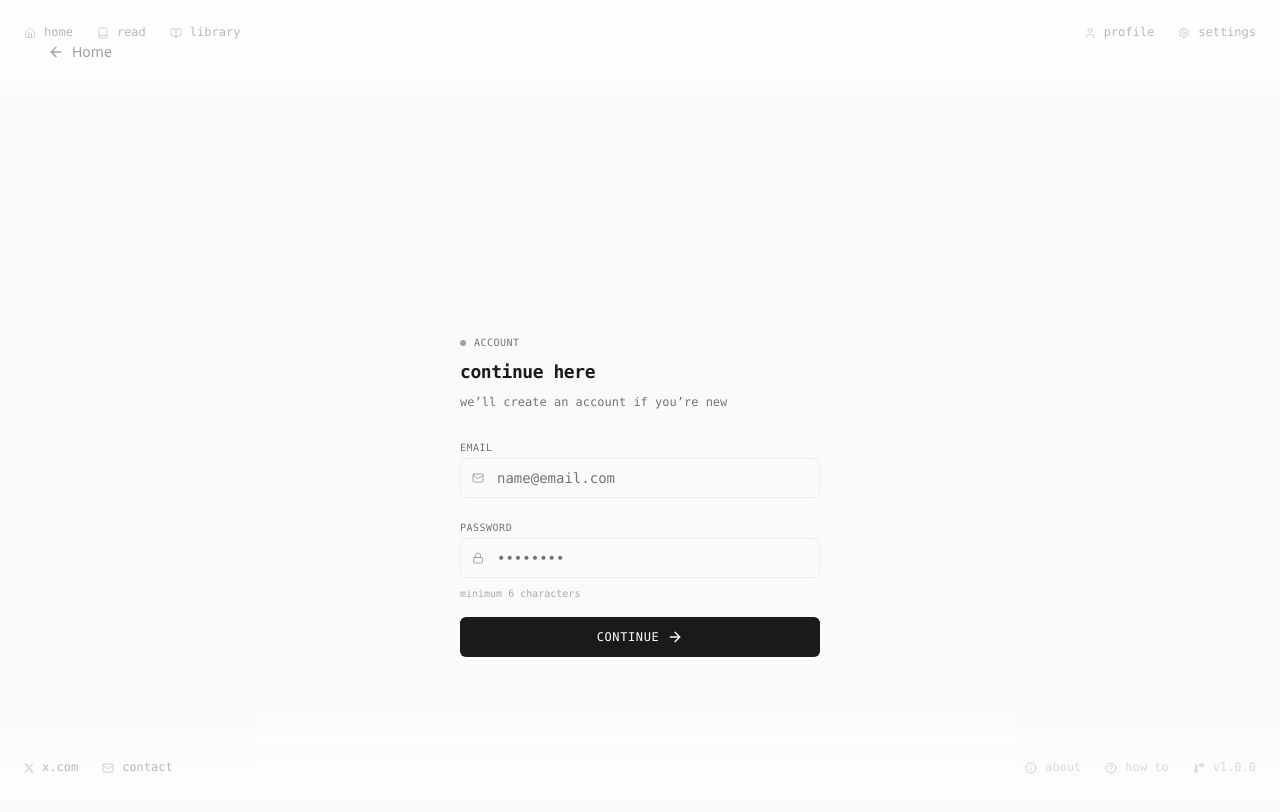
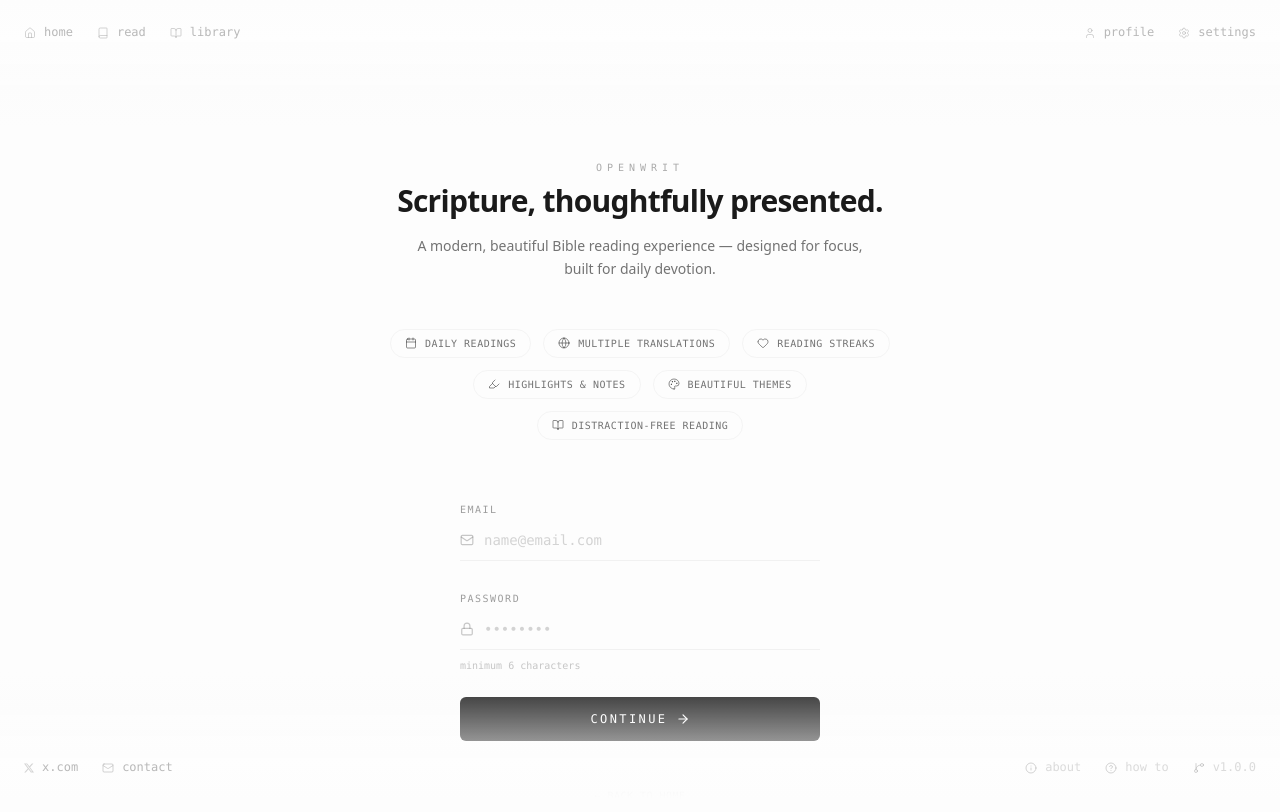
Before and after one commit to cadeross/Bible, a Next.js app: page /auth/login in a window 1280 px wide. Shown: the top 812 px of the page. Built offline with nearby package versions, Linux system fonts and the light colour scheme; no server answers.

Commit message:
Updated login/signup page

```diff
--- a/src/app/auth/login/page.tsx
+++ b/src/app/auth/login/page.tsx
@@ -1,22 +1,103 @@
 "use client";
 
+import { useRouter } from "next/navigation";
+import { motion } from "framer-motion";
+import { AuthTabs } from "@/components/auth/auth-tabs";
+import { BookOpen, Globe, Heart, Calendar, Highlighter, Palette } from "lucide-react";
 import Link from "next/link";
-import { ArrowLeft } from "lucide-react";
-import { useRouter } from "next/navigation";
-import { AuthTabs } from "@/components/auth/auth-tabs";
-import { Button } from "@/components/ui/button";
+
+const containerVariants = {
+    hidden: { opacity: 0 },
+    visible: {
+        opacity: 1,
+        transition: {
+            staggerChildren: 0.1,
+            delayChildren: 0.05,
+        },
+    },
+};
+
+const itemVariants = {
+    hidden: { opacity: 0, y: 16 },
+    visible: {
+        opacity: 1,
+        y: 0,
+        transition: {
+            type: "spring" as const,
+            stiffness: 400,
+            damping: 25,
+        },
+    },
+};
+
+const features = [
+    { icon: Calendar, label: "daily readings" },
+    { icon: Globe, label: "multiple translations" },
+    { icon: Heart, label: "reading streaks" },
+    { icon: Highlighter, label: "highlights & notes" },
+    { icon: Palette, label: "beautiful themes" },
+    { icon: BookOpen, label: "distraction-free reading" },
+];
 
 export default function AuthPage() {
     const router = useRouter();
 
     return (
-        <div className="flex min-h-screen flex-col items-center justify-center p-4 bg-muted/40 transition-colors">
-            <div className="absolute top-24 left-4 md:top-8 md:left-8">
-                <Button variant="ghost" asChild>
-                    <Link href="/"><ArrowLeft className="mr-2 h-4 w-4" /> Home</Link>
-                </Button>
-            </div>
-            <AuthTabs onSuccess={() => router.push("/")} />
-        </div>
+        <motion.div
+            className="flex min-h-[calc(100vh-4rem)] flex-col items-center justify-center px-6 py-16"
+            variants={containerVariants}
+            initial="hidden"
+            animate="visible"
+        >
+            {/* Hero Branding */}
+            <motion.div variants={itemVariants} className="text-center mb-12 space-y-4">
+                <div className="space-y-2">
+                    <h1 className="text-[10px] font-mono uppercase tracking-[0.5em] text-muted-foreground/60">
+                        openwrit
+                    </h1>
+                    <p className="text-2xl md:text-3xl font-bold tracking-tight text-foreground">
+                        Scripture, thoughtfully presented.
+                    </p>
+                </div>
+                <p className="text-sm text-muted-foreground max-w-md mx-auto leading-relaxed">
+                    A modern, beautiful Bible reading experience — designed for focus, built for daily devotion.
+                </p>
+            </motion.div>
+
+            {/* Feature Highlights */}
+            <motion.div variants={itemVariants} className="mb-14">
+                <div className="flex flex-wrap justify-center items-center gap-3 max-w-lg mx-auto">
+                    {features.map((feature) => {
+                        const Icon = feature.icon;
+                        return (
+                            <div
+                                key={feature.label}
+                                className="group flex items-center gap-2 px-3.5 py-1.5 rounded-full border border-border/40 bg-secondary/5 hover:bg-secondary/10 hover:border-primary/30 transition-all duration-300 cursor-default"
+                            >
+                                <Icon className="h-3 w-3 text-primary/50 group-hover:text-primary transition-colors" />
+                                <span className="text-[10px] font-mono text-muted-foreground uppercase tracking-wider group-hover:text-foreground transition-colors">
+                                    {feature.label}
+                                </span>
+                            </div>
+                        );
+                    })}
+                </div>
+            </motion.div>
+
+            {/* Auth Form */}
+            <motion.div variants={itemVariants} className="w-full">
+                <AuthTabs onSuccess={() => router.push("/")} />
+            </motion.div>
+
+            {/* Footer Link */}
+            <motion.div variants={itemVariants} className="mt-10">
+                <Link
+                    href="/"
+                    className="text-[10px] font-mono text-muted-foreground/50 uppercase tracking-wider hover:text-foreground transition-colors"
+                >
+                    ← back to home
+                </Link>
+            </motion.div>
+        </motion.div>
     );
 }
--- a/src/app/profile/page.tsx
+++ b/src/app/profile/page.tsx
@@ -287,54 +287,8 @@
     }
 
     if (!user) {
-        return (
-            <div className="flex min-h-[85vh] items-center justify-center p-6 animate-in fade-in zoom-in duration-500">
-                <div className="w-full max-w-4xl grid md:grid-cols-2 gap-12 items-center">
-
-                    {/* Marketing / Info Side */}
-                    <div className="space-y-8 text-left order-2 md:order-1">
-                        <div className="space-y-2">
-                            <h1 className="text-4xl font-mono font-bold tracking-tight text-primary">account</h1>
-                            <p className="text-muted-foreground font-mono text-sm max-w-md leading-relaxed">
-                                sign in to access cloud features and save your reading progress.
-                            </p>
-                        </div>
-
-                        <div className="space-y-6">
-                            {[
-                                { icon: Cloud, label: "cloud sync", desc: "access highlights & wisdom across all devices" },
-                                { icon: Activity, label: "reading stats", desc: "track words read, chapters completed, and streaks" },
-                                { icon: Palette, label: "customization", desc: "persist themes and reading preferences" }
-                            ].map((item, i) => (
-                                <div key={i} className="flex gap-4 group">
-                                    <div className="h-10 w-10 shrink-0 rounded-md bg-secondary/20 flex items-center justify-center border border-border/50 group-hover:border-primary/50 transition-colors">
-                                        <item.icon className="h-4 w-4 text-primary" />
-                                    </div>
-                                    <div className="space-y-1">
-                                        <div className="font-mono text-xs font-bold uppercase tracking-widest text-foreground">{item.label}</div>
-                                        <div className="font-mono text-xs text-muted-foreground">{item.desc}</div>
-                                    </div>
-                                </div>
-                            ))}
-                        </div>
-
-                        <div className="pt-4 border-t border-border/40">
-                            <div className="flex gap-8 text-[10px] font-mono text-muted-foreground uppercase tracking-widest">
-                                <span>v1.0.0</span>
-                                <span>secure</span>
-                                <span>privacy focused</span>
-                            </div>
-                        </div>
-                    </div>
-
-                    {/* Auth Form Side */}
-                    <div className="order-1 md:order-2 bg-secondary/5 border border-border/50 rounded-lg p-6 md:p-8 backdrop-blur-sm relative overflow-hidden">
-                        <AuthTabs onSuccess={() => router.refresh()} />
-                    </div>
-
-                </div>
-            </div>
-        );
+        router.push("/auth/login");
+        return <Loading />;
     }
 
     return (
--- a/src/components/auth/auth-tabs.tsx
+++ b/src/components/auth/auth-tabs.tsx
@@ -98,54 +98,52 @@
 
     return (
         <div className="w-full max-w-[360px] mx-auto font-mono">
-            <div className="space-y-6">
-                <div className="space-y-2">
-                    <div className="text-[10px] uppercase tracking-wider text-muted-foreground flex items-center gap-2">
-                        <span className="w-1.5 h-1.5 rounded-full bg-primary/40" />
-                        account
-                    </div>
-                    <h2 className="text-lg font-bold tracking-tight">continue here</h2>
-                    <p className="text-xs text-muted-foreground">we’ll create an account if you’re new</p>
-                </div>
-                <form onSubmit={handleContinue} className="space-y-4">
-                    <div className="space-y-2">
-                        <Label htmlFor="email" className="text-[10px] uppercase tracking-wider text-muted-foreground">
+            <div>
+                <form onSubmit={handleContinue} className="space-y-6">
+                    <div className="space-y-1">
+                        <Label htmlFor="email" className="text-[10px] uppercase tracking-[0.15em] text-muted-foreground/70 font-mono">
                             email
                         </Label>
-                        <div className="relative">
-                            <Mail className="absolute left-3 top-1/2 h-3 w-3 -translate-y-1/2 text-muted-foreground/60" />
-                            <Input
+                        <div className="relative group">
+                            <Mail className="absolute left-0 top-1/2 h-3.5 w-3.5 -translate-y-1/2 text-muted-foreground/40 group-focus-within:text-primary/60 transition-colors" />
+                            <input
                                 id="email"
                                 type="email"
                                 placeholder="name@email.com"
                                 required
+                                autoComplete="email"
                                 value={email}
                                 onChange={(e) => setEmail(e.target.value)}
-                                className="pl-9 bg-secondary/10 border border-border/60 focus-visible:ring-1 focus-visible:ring-primary/40 text-sm"
+                                className="w-full pl-6 pr-0 py-2.5 bg-transparent border-0 border-b border-border/50 font-mono text-sm text-foreground placeholder:text-muted-foreground/30 focus:outline-none focus:border-primary/60 transition-colors"
                             />
                         </div>
                     </div>
-                    <div className="space-y-2">
-                        <Label htmlFor="password" className="text-[10px] uppercase tracking-wider text-muted-foreground">
+                    <div className="space-y-1">
+                        <Label htmlFor="password" className="text-[10px] uppercase tracking-[0.15em] text-muted-foreground/70 font-mono">
                             password
                         </Label>
-                        <div className="relative">
-                            <Lock className="absolute left-3 top-1/2 h-3 w-3 -translate-y-1/2 text-muted-foreground/60" />
-                            <Input
+                        <div className="relative group">
+                            <Lock className="absolute left-0 top-1/2 h-3.5 w-3.5 -translate-y-1/2 text-muted-foreground/40 group-focus-within:text-primary/60 transition-colors" />
+                            <input
                                 id="password"
                                 type="password"
                                 placeholder="••••••••"
                                 required
+                                autoComplete="current-password"
                                 minLength={6}
                                 value={password}
                                 onChange={(e) => setPassword(e.target.value)}
-                                className="pl-9 bg-secondary/10 border border-border/60 focus-visible:ring-1 focus-visible:ring-primary/40 text-sm"
+                                className="w-full pl-6 pr-0 py-2.5 bg-transparent border-0 border-b border-border/50 font-mono text-sm text-foreground placeholder:text-muted-foreground/30 focus:outline-none focus:border-primary/60 transition-colors"
                             />
                         </div>
-                        <p className="text-[10px] text-muted-foreground/60">minimum 6 characters</p>
+                        <p className="text-[10px] text-muted-foreground/40 pt-1">minimum 6 characters</p>
                     </div>
-                    <Button className="w-full bg-primary text-primary-foreground hover:bg-primary/90 gap-2 text-xs font-mono uppercase tracking-wider" type="submit" disabled={loading}>
-                        {loading ? "checking..." : "continue"} <ArrowRight className="h-4 w-4" />
+                    <Button
+                        className="w-full bg-primary text-primary-foreground hover:bg-primary/90 gap-2 text-xs font-mono uppercase tracking-[0.2em] h-11 rounded-md transition-all duration-200 cursor-pointer"
+                        type="submit"
+                        disabled={loading}
+                    >
+                        {loading ? "checking..." : "continue"} <ArrowRight className="h-3.5 w-3.5" />
                     </Button>
                 </form>
             </div>
```
